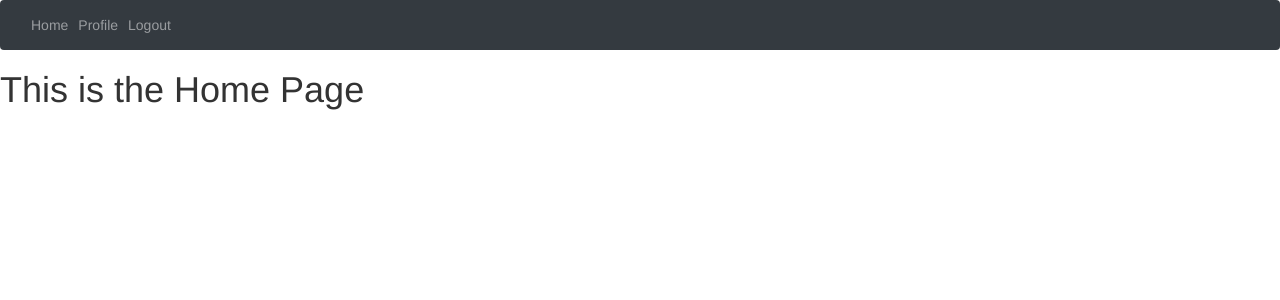
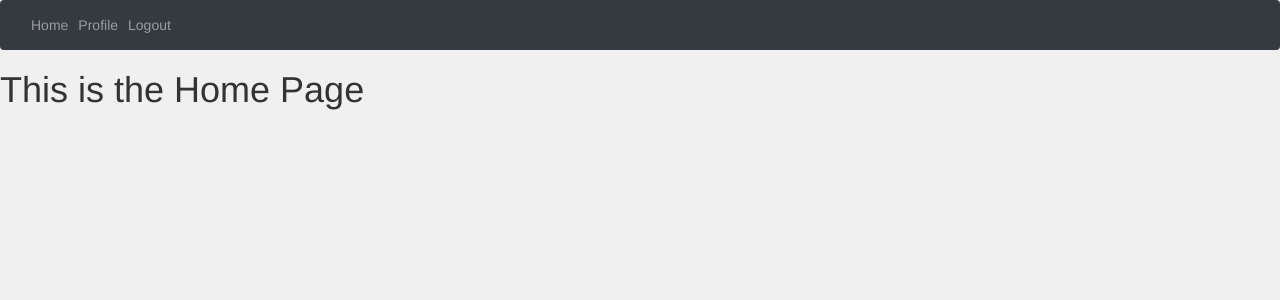
Before and after one commit to jgutierrezCSU/Film-Cabinet-Flask, a Flask app: page / in a window 1280 px wide. Shown: the top 300 px of the page. Run offline with Flask 2, Linux system fonts and the light colour scheme; a user stored in the database is signed in; some libraries are stand-ins or nearby versions; some web fonts are replaced.

Commit message:
fixed bg color

```diff
--- a/website/templates/base.html
+++ b/website/templates/base.html
@@ -34,7 +34,7 @@
 
 
   </head>
-  <body>
+  <body style="background-color:rgba(240,240,240);">
 
 
     <nav class="navbar navbar-expand-lg navbar-dark bg-dark">
```
